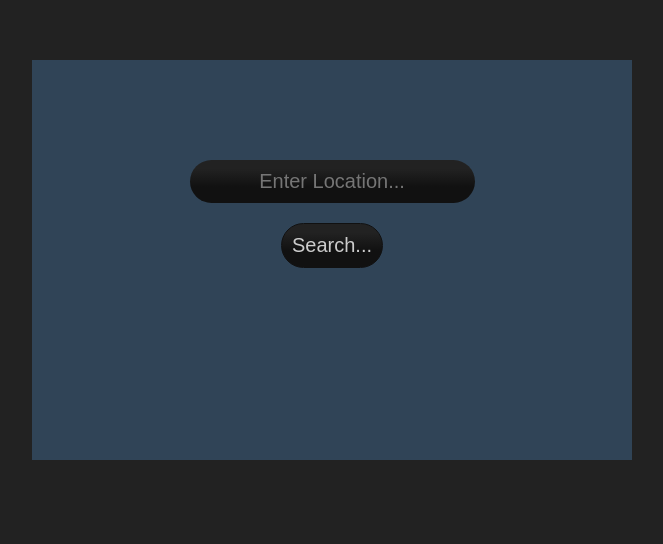
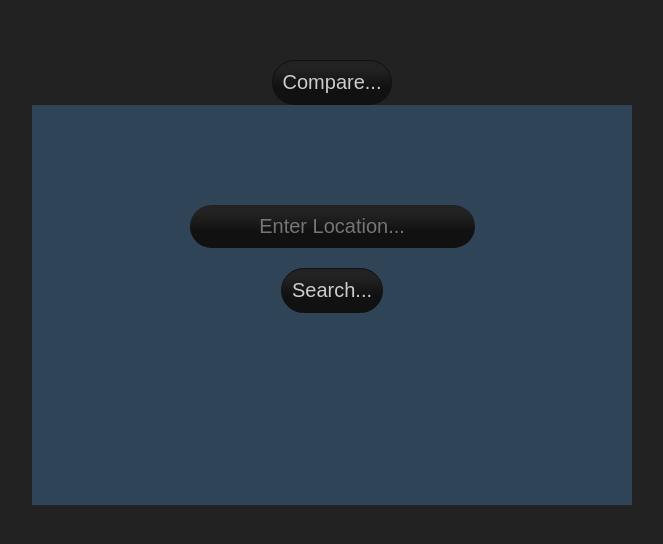
Before and after one commit to TheMythicalOX/weather-app, a React (Create React App) app: page / in a window 1280 px wide. Shown: the top 544 px of the page, without its empty margins (308-971 px from the left). Built offline with nearby package versions, Linux system fonts and the light colour scheme; no server answers.

Commit message:
Added Compare button and made it duplicate

```diff
--- a/src/App.js
+++ b/src/App.js
@@ -1,10 +1,21 @@
+import { useState } from "react";
 import WeatherBox from "./WeatherBox";
 
 function App() {
+  const [isComp, setIsComp] = useState(false);
+  const handleCompare = () => {
+    if (isComp) setIsComp(false);
+    else setIsComp(true);
+  };
+
   return (
     <div className="App">
       <div className="content">
-        <WeatherBox></WeatherBox>
+        <button className="compare" onClick={handleCompare}>
+          Compare...
+        </button>
+        {isComp && <WeatherBox />}
+        <WeatherBox />
       </div>
     </div>
   );
--- a/src/WeatherBox.js
+++ b/src/WeatherBox.js
@@ -1,6 +1,6 @@
 import { useState } from "react";
 
-const WeatherBox = () => {
+const WeatherBox = (props) => {
   const [temp, setTemp] = useState("Temp");
   const [wind, setWind] = useState("Wind");
   const base = { temp: "", wind: "" };
--- a/src/index.css
+++ b/src/index.css
@@ -21,6 +21,7 @@ html {
   margin: 40px auto;
   padding: 20px;
   align-items: center;
+  text-align: center;
 }
 
 .weather-box {
@@ -94,3 +95,32 @@ html {
   color: #aaa;
   box-shadow: 0px 3px 2px rgb(0, 108, 196);
 }
+
+/* compare button */
+.compare {
+  background: rgb(17, 17, 17);
+  background: linear-gradient(
+    0deg,
+    rgba(17, 17, 17, 1) 38%,
+    rgba(34, 34, 34, 1) 80%
+  );
+  color: #ccc;
+  font-size: 20px;
+  border: 1px solid #111;
+  border-radius: 40px;
+  padding: 10px;
+}
+
+.compare:hover {
+  box-shadow: 0px -3px 2px rgb(0, 140, 255);
+}
+.compare:active {
+  background: rgb(34, 34, 34);
+  background: linear-gradient(
+    0deg,
+    rgba(34, 34, 34, 1) 52%,
+    rgba(17, 17, 17, 1) 90%
+  );
+  color: #aaa;
+  box-shadow: 0px -3px 2px rgb(0, 108, 196);
+}
```
